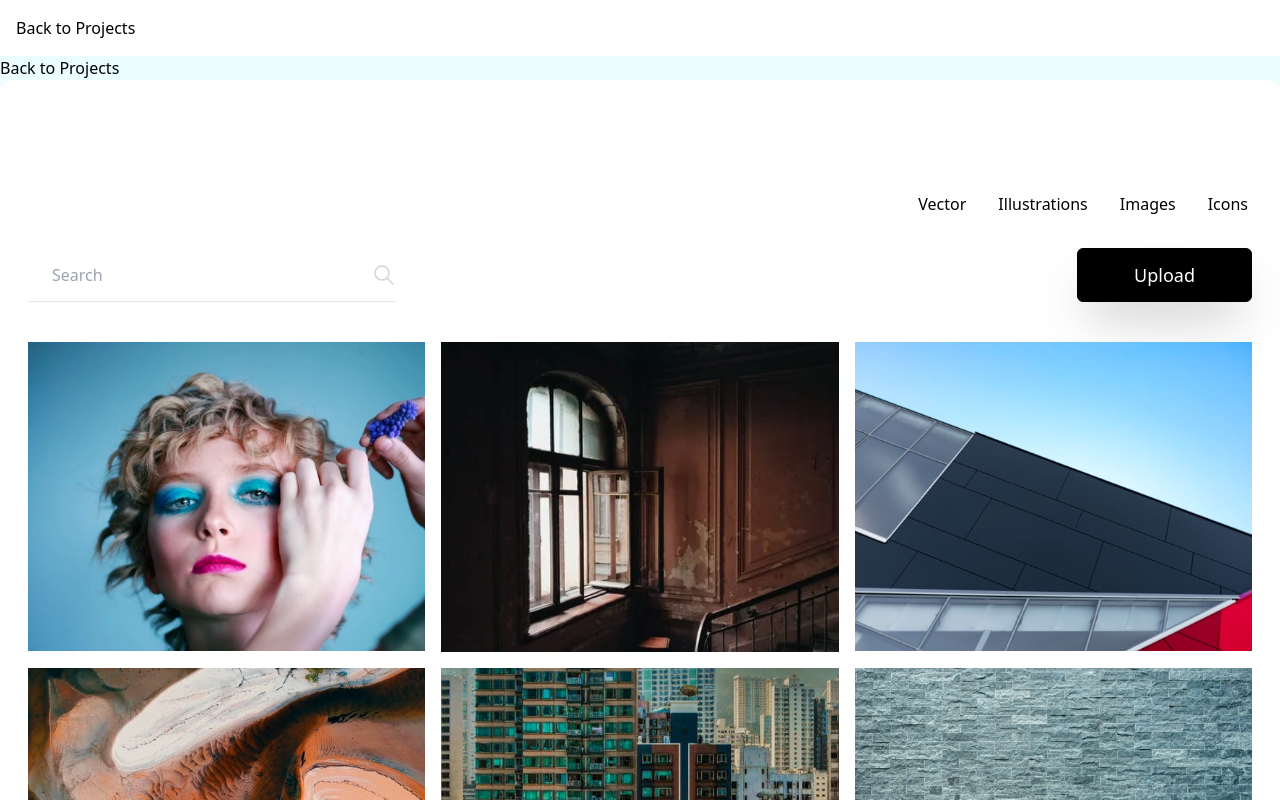
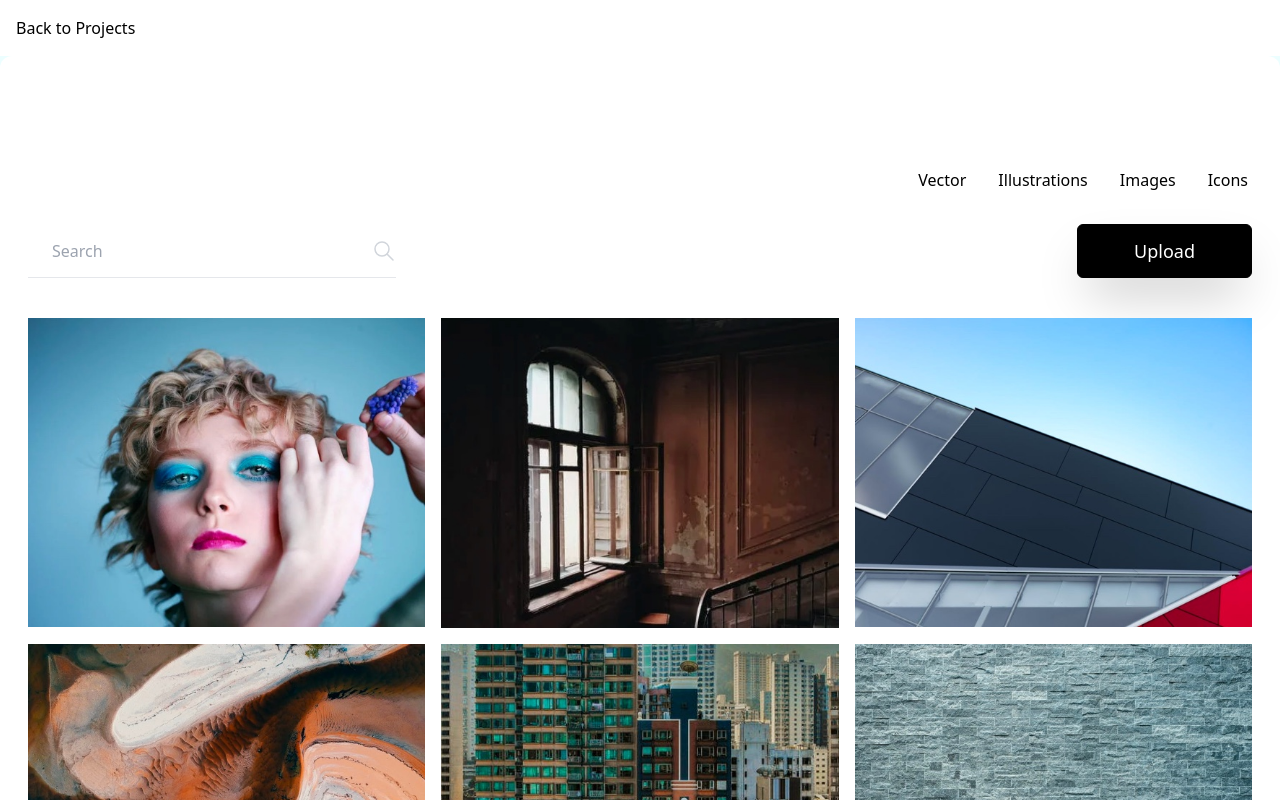
Before and after one commit to hayden-93/tailwind-website-projects, a Next.js app: page /image-gallery in a window 1280 px wide. Shown: the top 800 px of the page. Built offline with nearby package versions, Linux system fonts and the light colour scheme.

Commit message:
chore: remove duplicate link from image-gallery project

```diff
--- a/pages/image-gallery.tsx
+++ b/pages/image-gallery.tsx
@@ -5,9 +5,6 @@ import React from 'react';
 const ImageGallery = () => {
   return (
     <div className='h-screen bg-cyan-50'>
-      <div>
-        <Link href='/'>Back to Projects</Link>
-      </div>
       <div className='max-w-screen-lg mx-auto bg-white py-20 rounded-xl'>
         <header className='p-8'>
           <nav>
```
